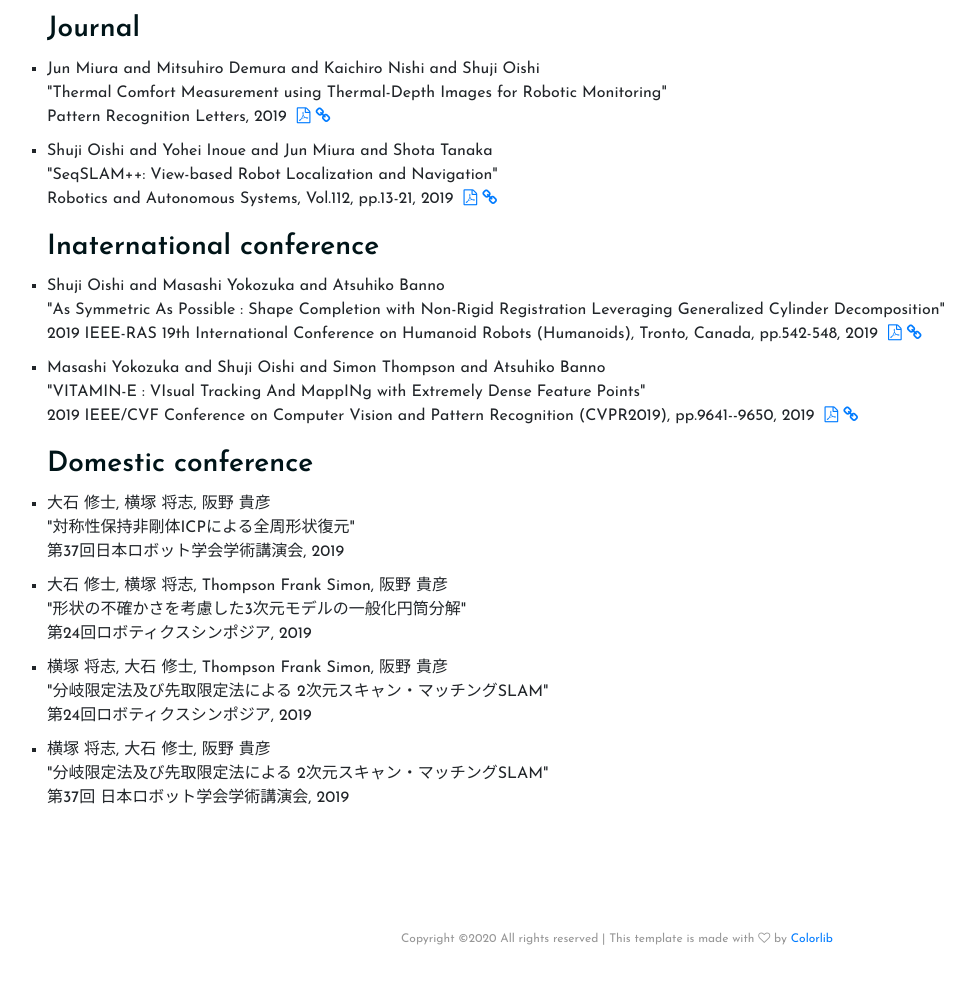
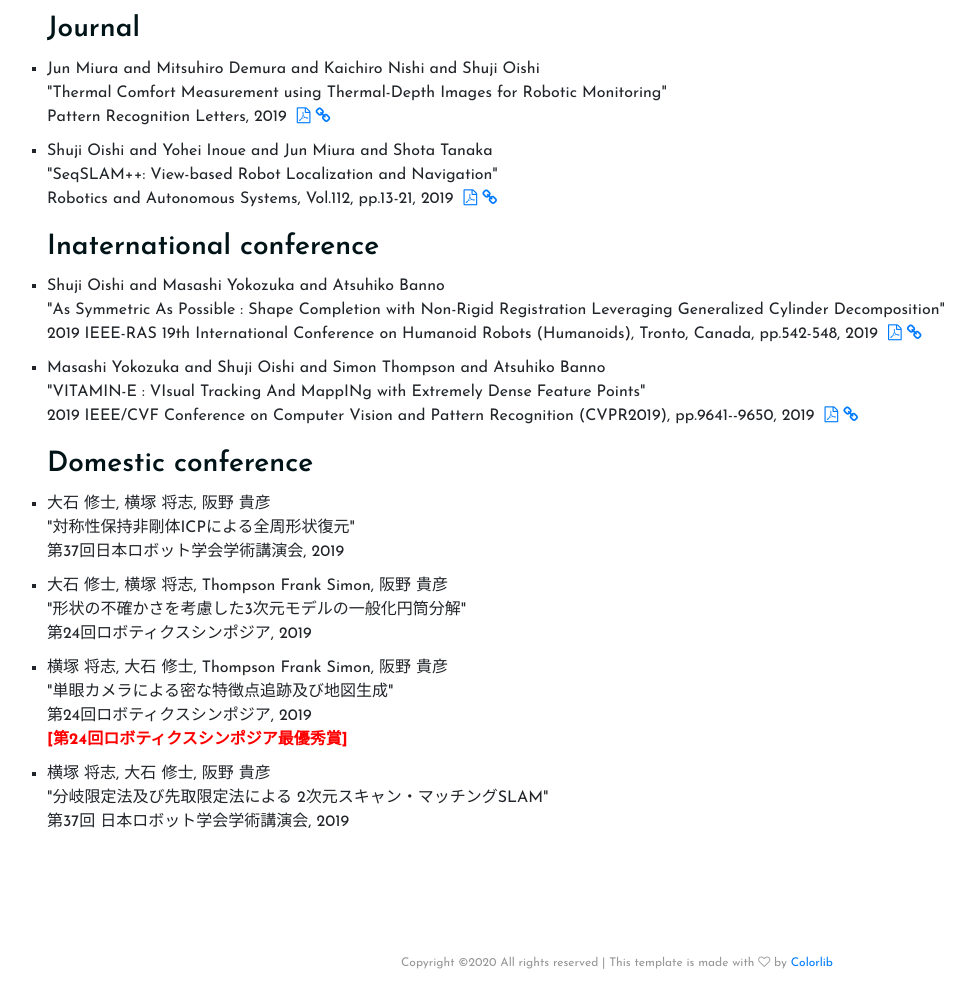
Before and after one commit to shimi0929/tele_homepage, a plain HTML site: page publication.html in a window 1280 px wide. Shown: the part 1332-2340 px from the top of the page, without its empty margins (23-998 px from the left). Drawn offline with Linux system fonts and the light colour scheme.

Commit message:
Minor modification

```diff
--- a/publication.html
+++ b/publication.html
@@ -223,8 +223,9 @@
                                 </li>
                                 <li>
                                     <span style="font-size:1.0em;">横塚 将志, 大石 修士, Thompson Frank Simon, 阪野 貴彦</span><br>
-                                    <span style="font-size:1.0em;"> <span class="title">"分岐限定法及び先取限定法による 2次元スキャン・マッチングSLAM" </span></span><br>
+                                    <span style="font-size:1.0em;"> <span class="title">"単眼カメラによる密な特徴点追跡及び地図生成" </span></span><br>
                                     <span style="font-size:1.0em;">第24回ロボティクスシンポジア, 2019</span>&nbsp;
+                                    <br> <span style="font-size:1.0em; color:#ff0000; font-weight:bold;">[第24回ロボティクスシンポジア最優秀賞]</span>
                                 </li>
                                 <li>
                                     <span style="font-size:1.0em;">横塚 将志, 大石 修士, 阪野 貴彦</span><br>
```
